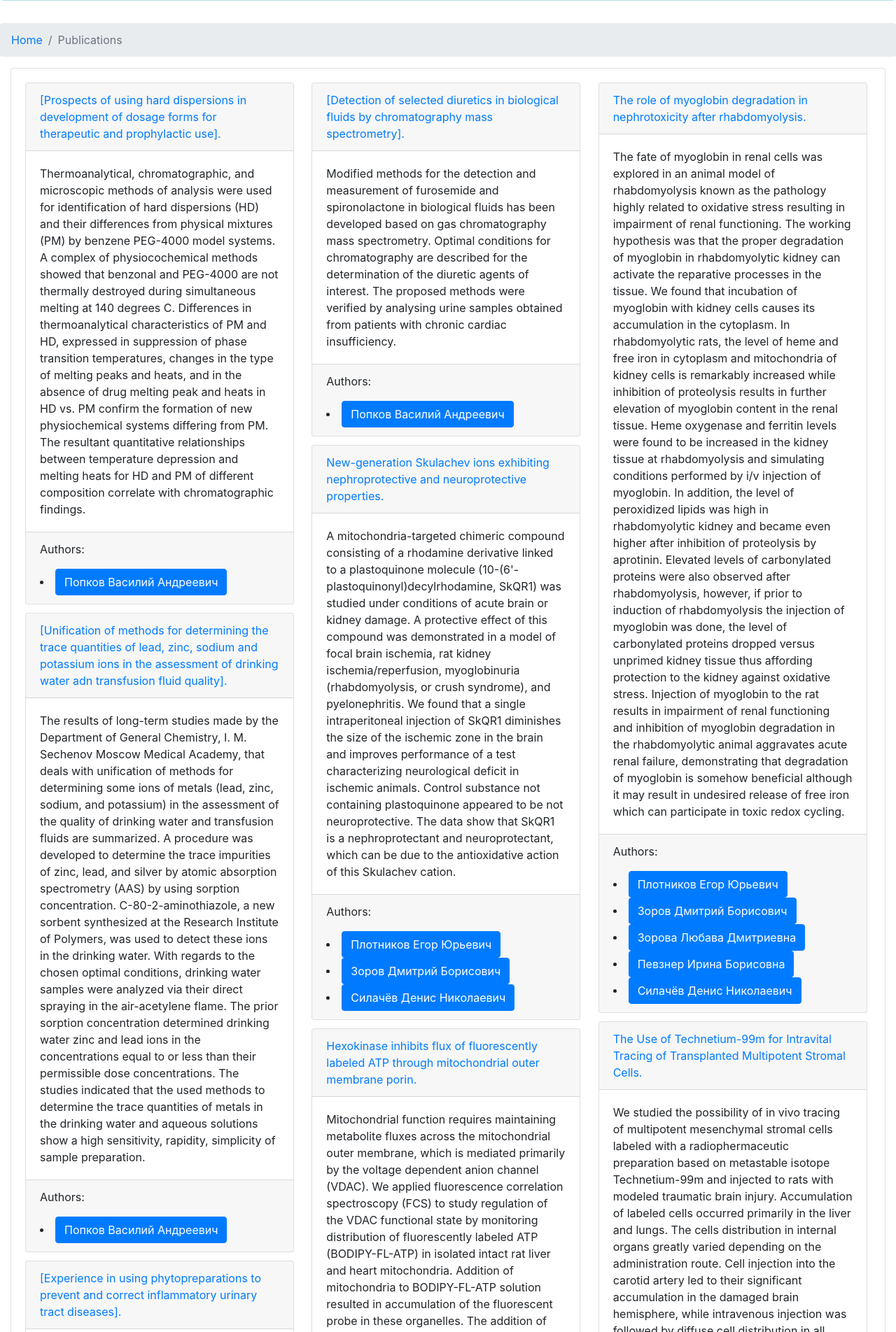
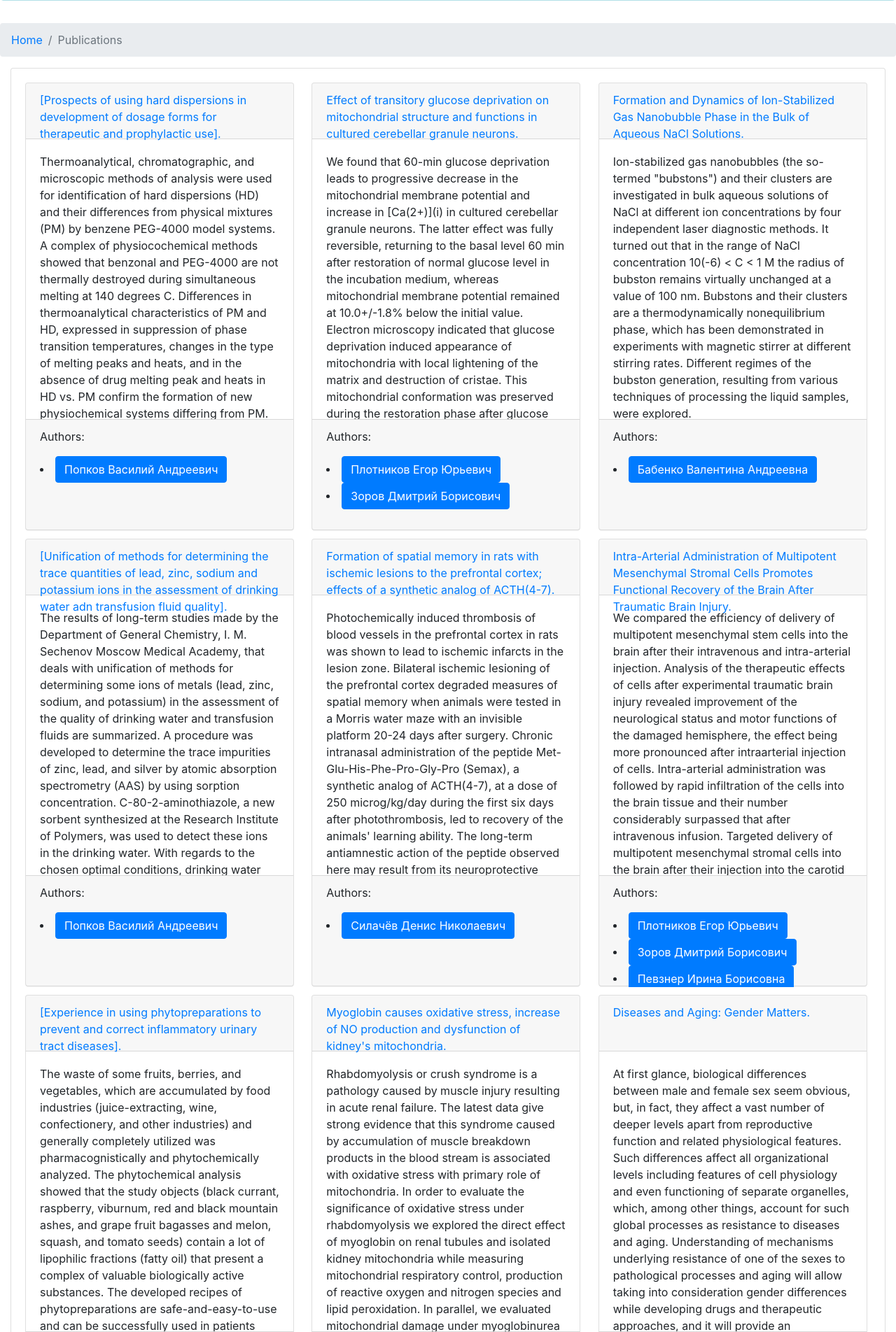
Before and after one commit to Santa29/Nadushka, a Django app: page /public/ in a window 1280 px wide. Shown: the part 452-2356 px from the top of the page at 70% size. Run offline with Django 3.2, Linux system fonts and the light colour scheme; data comes from the database, SQL or seed files in the repository; some libraries are stand-ins or nearby versions.

Commit message:
Add overflow to authors and public pages

```diff
--- a/static/css/stylesheet.css
+++ b/static/css/stylesheet.css
@@ -1,4 +1,4 @@
 .anyClass {
-    height:150px;
+    height:80vh;
     overflow-y: scroll;
   }
--- a/templates/public.html
+++ b/templates/public.html
@@ -11,16 +11,14 @@
 <div class="card-columns">
   {% for article in public_list %}
   {% if article.date.year > 2000 %}
-    <div class = "card" style="max-width: 30vw;">
-      <div class="card-header">
+    <div class = "card" style="max-width: 30vw; height: 80vh;">
+      <div class="card-header" style="height: 10vh">
         <a href="{% url 'article_detail' article.pk %}">{{article.name}}</a>
       </div>
-      <div class="card-body">
-        <div class="overflow-auto">
-          {{article.abstract}}
-        </div>
+      <div class="card-body" style="height: 50vh; overflow: auto;">
+        {{article.abstract}}
       </div>
-      <div class ="card-footer">
+      <div class ="card-footer" style="height: 20vh; overflow: auto;">
         <p>Authors:</p>
         {% for author in article.authors.all %}
           <li><a class="btn btn-primary" href="{% url 'author_detail' author.slug%}" role="button">{{author.name}}</a>
```
Also changed, not shown: templates/authors.html (+8 -5 lines).
